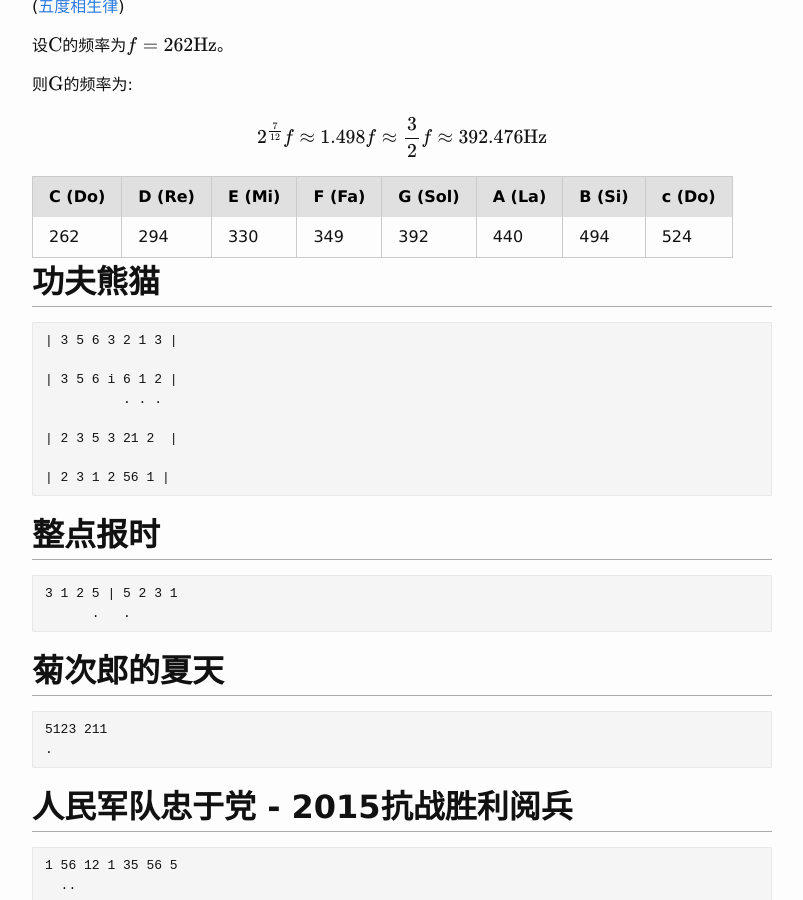
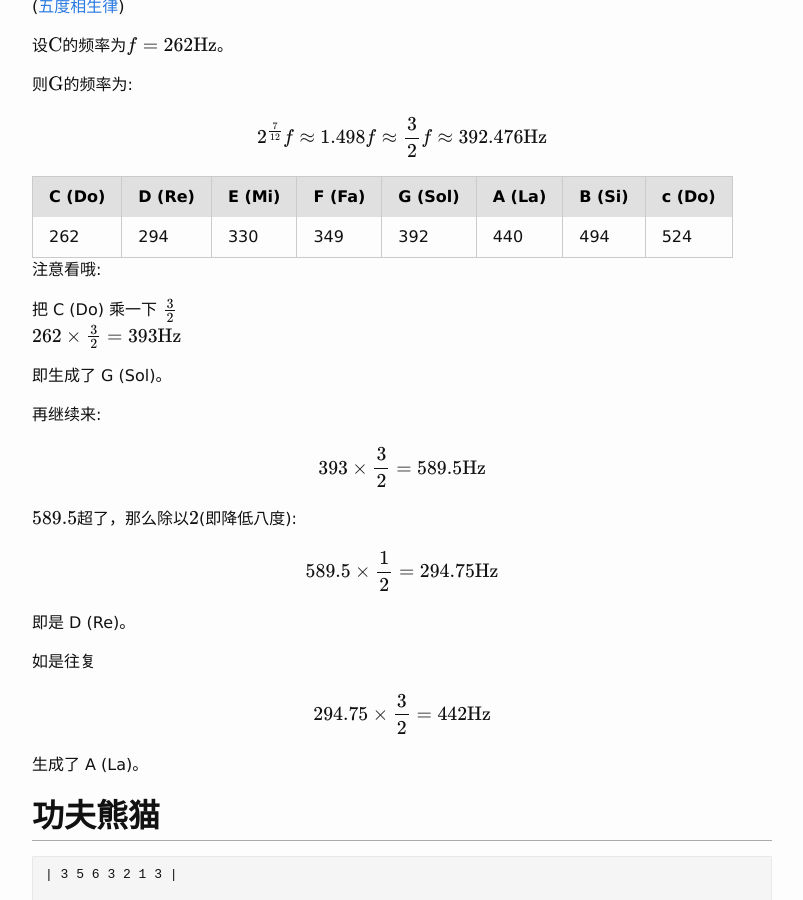
Before and after one commit to scateu/scateu.github.io, a Jekyll site: the page built from _posts/2017-03-01-notes-on-automated-composition.md, in a window 1280 px wide and 900 px high, scrolled down 673 px. Shown: the whole window, without its empty margins (238-1041 px from the left). Built offline with Jekyll 4.4.1, drawn with Linux system fonts in a browser that asks for light colours; nearby versions of some CDN libraries; formulas are drawn with MathJax 3; comment, search, counter and statistics services are not loaded.

Commit message:
Wed Mar  1 17:41:02 HKT 2017

```diff
--- a/_posts/2017-03-01-notes-on-automated-composition.md
+++ b/_posts/2017-03-01-notes-on-automated-composition.md
@@ -47,6 +47,36 @@ $$
 |--------|--------|--------|--------|---------|--------|--------|--------|
 | 262    | 294    | 330    | 349    | 392     | 440    | 494    | 524    |
 
+注意看哦:
+
+把 C (Do) 乘一下 $\frac{3}{2}$
+$$
+262 \times \frac{3}{2} = 393 \mathrm{Hz}
+$$
+
+即生成了 G (Sol)。
+
+再继续来:
+
+$$
+393 \times \frac{3}{2} = 589.5 \mathrm{Hz}
+$$
+
+$589.5$超了，那么除以$2$(即降低八度):
+
+$$
+589.5 \times \frac{1}{2} = 294.75 \mathrm{Hz}
+$$
+
+即是 D (Re)。
+
+如是往复
+
+$$
+294.75 \times \frac{3}{2} = 442 \mathrm{Hz}
+$$
+
+生成了 A (La)。
 
 
 ## 功夫熊猫
```
